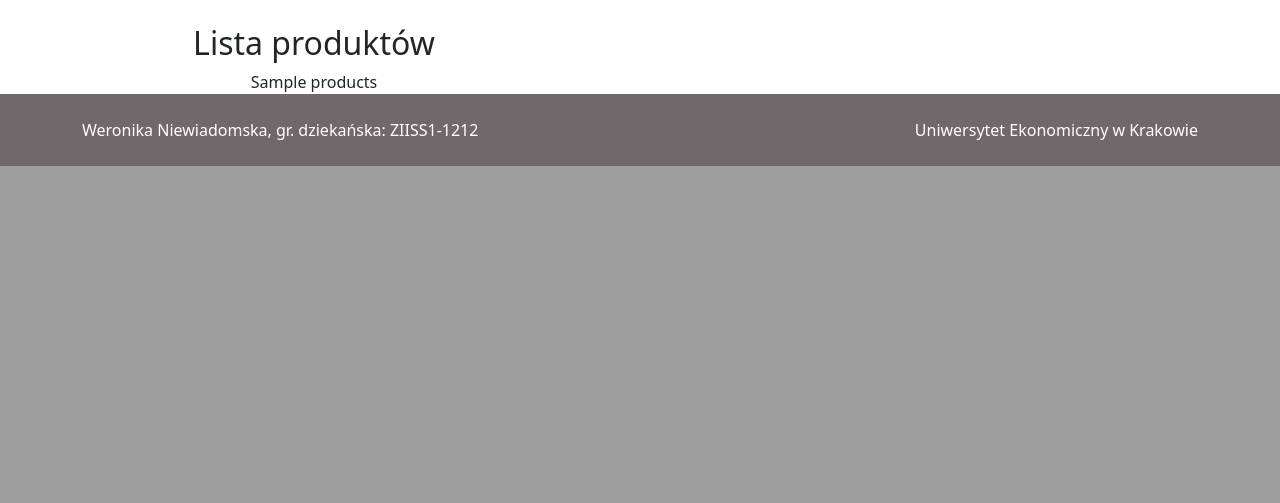
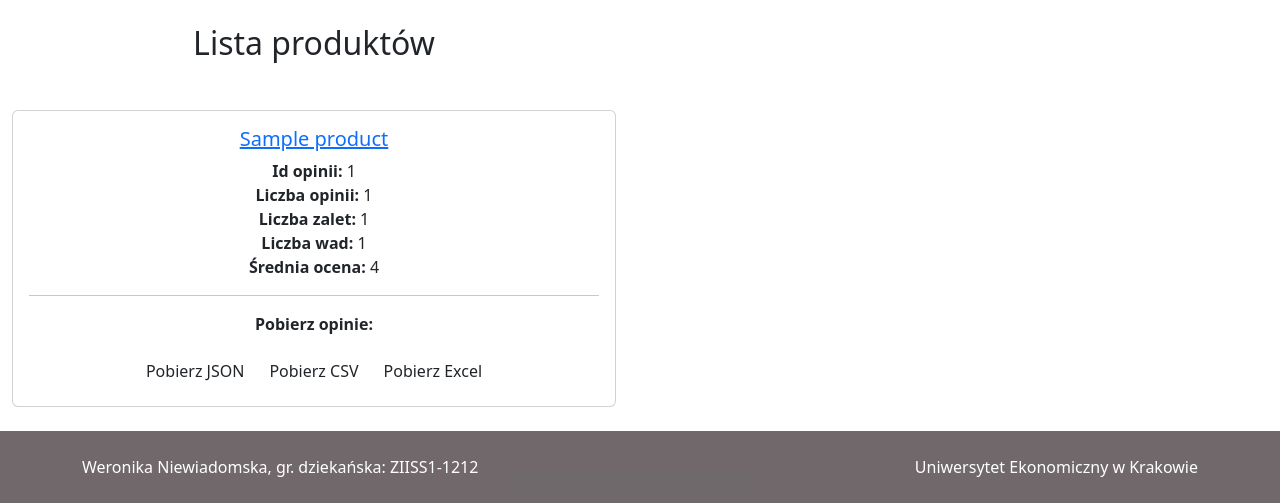
Before and after one commit to Wer0nikaNiewiad0mska/CeneoWebScraperWN, a Flask app: template app/templates/products.html in a window 1280 px wide. Shown: the part 800-1303 px from the top of the page. Before the commit the page ends 966 px from the top, so only its background shows below. Run offline with Flask 3, Linux system fonts and the light colour scheme; the template is opened without the code that fills it: most values are stand-ins (such as "Sample title", 1, 10 or a date in 2020).

Commit message:
Zadanie domowe

```diff
--- a/app/routes.py
+++ b/app/routes.py
@@ -90,7 +90,16 @@ def author():
 
 @app.route('/product/<product_id>')
 def product(product_id):
-    return render_template("product.html", product_id=product_id)
+    with open(f"app/data/opinions/{product_id}.json", "r", encoding="UTF-8") as jf:
+        opinions_data = json.load(jf)
+
+    opinions_df = pd.DataFrame(opinions_data)
+
+    sort_by = request.args.get('sort_by')
+    if sort_by in opinions_df.columns:
+        opinions_df = opinions_df.sort_values(by=sort_by)
+
+    return render_template('product.html', product_id=product_id, opinions=opinions_df.to_html(classes='table table-striped', index=False))
 
 @app.route('/product/download_json/<product_id>')
 def download_json(product_id):
@@ -104,4 +113,9 @@ def download_csv(product_id):
 
 @app.route('/product/download_xlsx/<product_id>')
 def download_xlsx(product_id):
-    pass
+    opinions = pd.read_json(f"app/data/opinions/{product_id}.json")
+    buffer = io.BytesIO()
+    with pd.ExcelWriter(buffer, engine='xlsxwriter') as writer:
+        opinions.to_excel(writer, index=False, sheet_name='Opinions')
+    buffer.seek(0)
+    return send_file(buffer, as_attachment=True, download_name=f"{product_id}.xlsx", mimetype="application/vnd.openxmlformats-officedocument.spreadsheetml.sheet")
--- a/app/templates/products.html
+++ b/app/templates/products.html
@@ -1,5 +1,40 @@
 {% extends "base.html" %}
+
 {% block title %}Lista produktów{% endblock %}
+
 {% block content %}
-    {{products}}
+<div class="container mt-5">
+    <div class="row">
+        {% for product in products %}
+            <div class="col-12 mb-4">
+                <div class="card custom-card">
+                    <div class="card-body">
+                        <h5 class="card-title">
+                            <a href="{{ url_for('product', product_id=product['product_id']) }}" class="custom-card-link">
+                                {{ product['product_name'] }}
+                            </a>
+                        </h5>
+                        <p class="card-text">
+                            <strong>Id opinii:</strong> {{ product['product_id'] }}<br>
+                            <strong>Liczba opinii:</strong> {{ product['opinions_count'] }}<br>
+                            <strong>Liczba zalet:</strong> {{ product['pros_count'] }}<br>
+                            <strong>Liczba wad:</strong> {{ product['cons_count'] }}<br>
+                            <strong>Średnia ocena:</strong> {{ product['average_rating'] }}<br>
+                        </p>
+                        <hr>
+                        <strong>Pobierz opinie:</strong><br>
+                        <div class="mb-3"></div>
+                        <div class="btn-toolbar d-flex justify-content-center" role="toolbar" aria-label="Toolbar with button groups">
+                            <div class="btn-group" role="group" aria-label="First group">
+                                <a href="{{ url_for('download_json', product_id=product['product_id']) }}" class="btn my-custom-outline" role="button">Pobierz JSON</a>
+                                <a href="{{ url_for('download_csv', product_id=product['product_id']) }}" class="btn my-custom-outline" role="button">Pobierz CSV</a>
+                                <a href="{{ url_for('download_xlsx', product_id=product['product_id']) }}" class="btn my-custom-outline" role="button">Pobierz Excel</a>
+                            </div>
+                        </div>
+                    </div>
+                </div>
+            </div>
+        {% endfor %}
+    </div>
+</div>
 {% endblock %}
```
Also changed, not shown: app/templates/product.html (+15 -1 lines).
